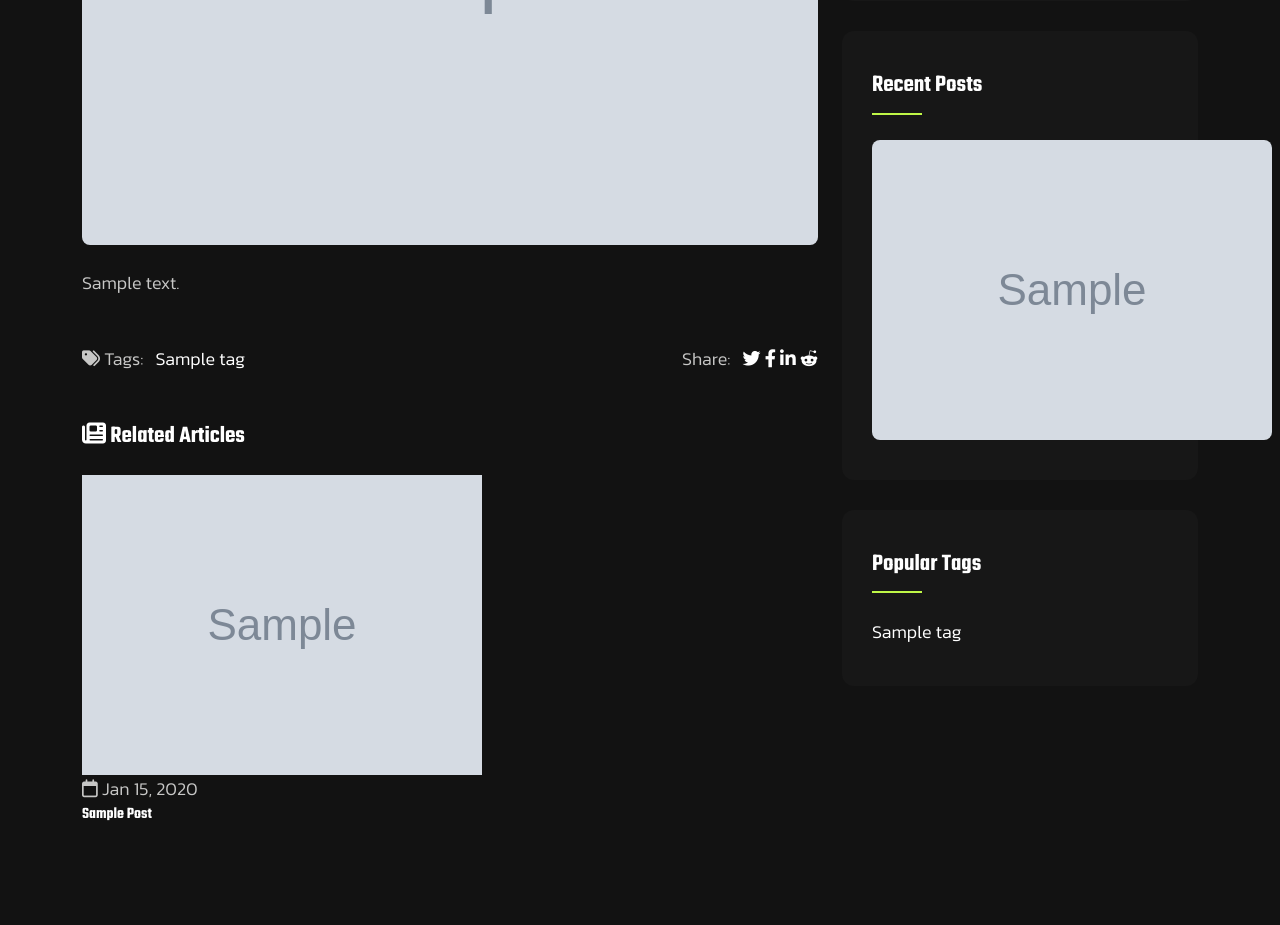
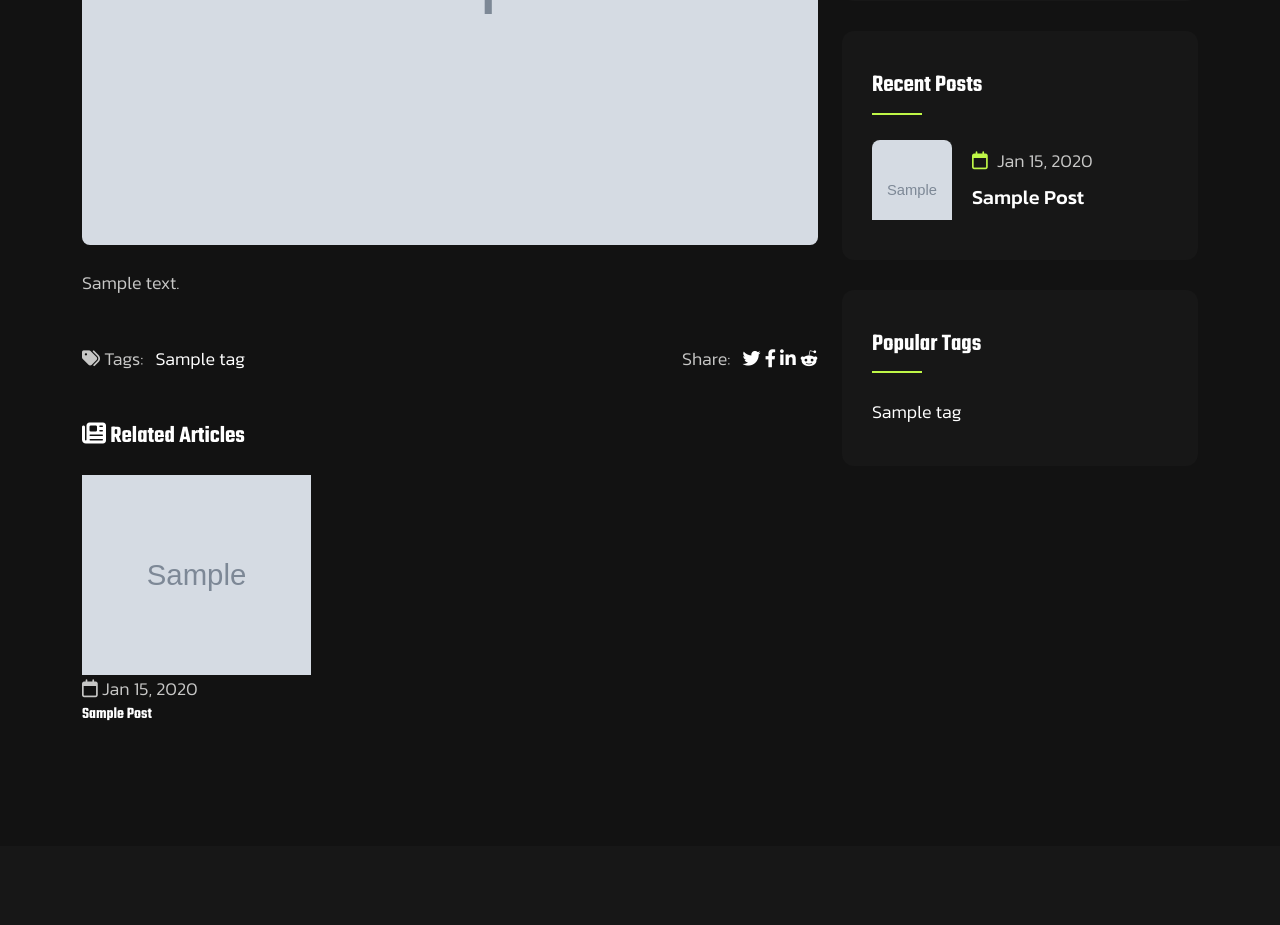
Before and after one commit to kalyptos/farout-django, a Django app: template templates/blog/blog_detail.html in a window 1280 px wide. Shown: the part 1159-2084 px from the top of the page. Run offline with Django 5.2, Linux system fonts and the light colour scheme; tables that the repository leaves empty hold one stand-in row (values such as "Sample post"); the template is opened without the code that fills it: values that come from a table or form of the project are taken from there, most other values are stand-ins (such as "Sample title", 1, 10 or a date in 2020); grey boxes marked "Sample" are stand-in pictures; parts of the project's set-up code (start-up, migrations or seed data) failed here and were passed over; some libraries are stand-ins or nearby versions.

Commit message:
fix: constrain image sizes in related posts and recent posts sidebar
- Recent posts thumbnails: fixed to 80x80px with object-fit cover
- Related posts images: fixed to 200px height with object-fit cover
- Images now maintain aspect ratio and fit within their containers
- Added dark background for image containers
- Used flexbox layout for recent posts to align image and content

```diff
--- a/templates/blog/blog_detail.html
+++ b/templates/blog/blog_detail.html
@@ -4,6 +4,47 @@
 {% block title %}{{ post.heading }} - Far Out Corporation{% endblock %}
 
 {% block meta_description %}{{ post.get_excerpt }}{% endblock %}
+
+{% block extra_css %}
+<style>
+    /* Related posts section */
+    .news-card-items .news-image {
+        width: 100%;
+        height: 200px;
+        overflow: hidden;
+        position: relative;
+        background: #1a1a1a;
+    }
+    .news-card-items .news-image img {
+        width: 100%;
+        height: 100%;
+        object-fit: cover;
+        object-position: center;
+    }
+    /* Recent posts sidebar widget */
+    .recent-items .recent-thumb {
+        width: 80px;
+        height: 80px;
+        flex-shrink: 0;
+        overflow: hidden;
+        background: #1a1a1a;
+    }
+    .recent-items .recent-thumb img {
+        width: 100%;
+        height: 100%;
+        object-fit: cover;
+        object-position: center;
+    }
+    .recent-items {
+        display: flex;
+        gap: 15px;
+    }
+    .recent-items .recent-content {
+        flex: 1;
+        min-width: 0;
+    }
+</style>
+{% endblock %}
 
 {% block content %}
 <!-- Breadcrumb Section -->
```
Also changed, not shown: templates/blog/blog_list.html (+22 -0 lines).
